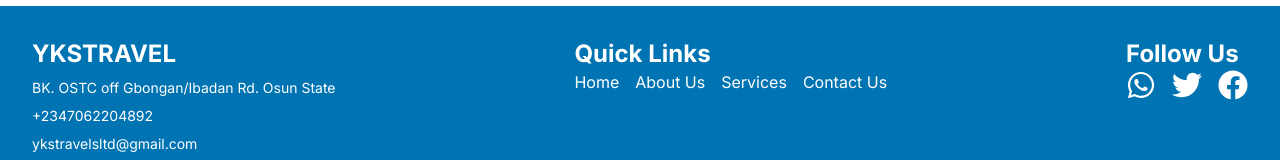
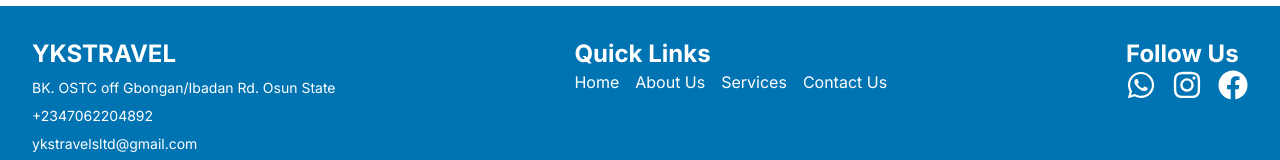
Before and after one commit to adewumi7109/ykstravel, a Next.js app: page / in a window 1280 px wide. Shown: the part 3114-3274 px from the top of the page. Built offline with nearby package versions, Linux system fonts and the light colour scheme.

Commit message:
linked Ig

```diff
--- a/src/app/components/footer/Footer.tsx
+++ b/src/app/components/footer/Footer.tsx
@@ -1,6 +1,6 @@
 import Link from 'next/link';
 import React from 'react'
-import { FaTwitter, FaWhatsapp } from 'react-icons/fa';
+import { FaInstagram, FaTwitter, FaWhatsapp } from 'react-icons/fa';
 import { FaFacebook } from 'react-icons/fa';
 
 function Footer() {
@@ -37,8 +37,8 @@ function Footer() {
             <a href="https://api.whatsapp.com/send?phone=2347062204892" className="text-white text-3xl hover:text-gray-400">
               <FaWhatsapp/>
             </a>
-            <a href="#" className="text-white text-3xl hover:text-gray-400">
-            <FaTwitter/>
+            <a href="https://www.instagram.com/yks.travels/" target="_blank" className="text-white text-3xl hover:text-gray-400">
+            <FaInstagram/>
             </a>
             <a href="#" className="text-white text-3xl hover:text-gray-400">
              <FaFacebook/>
```
